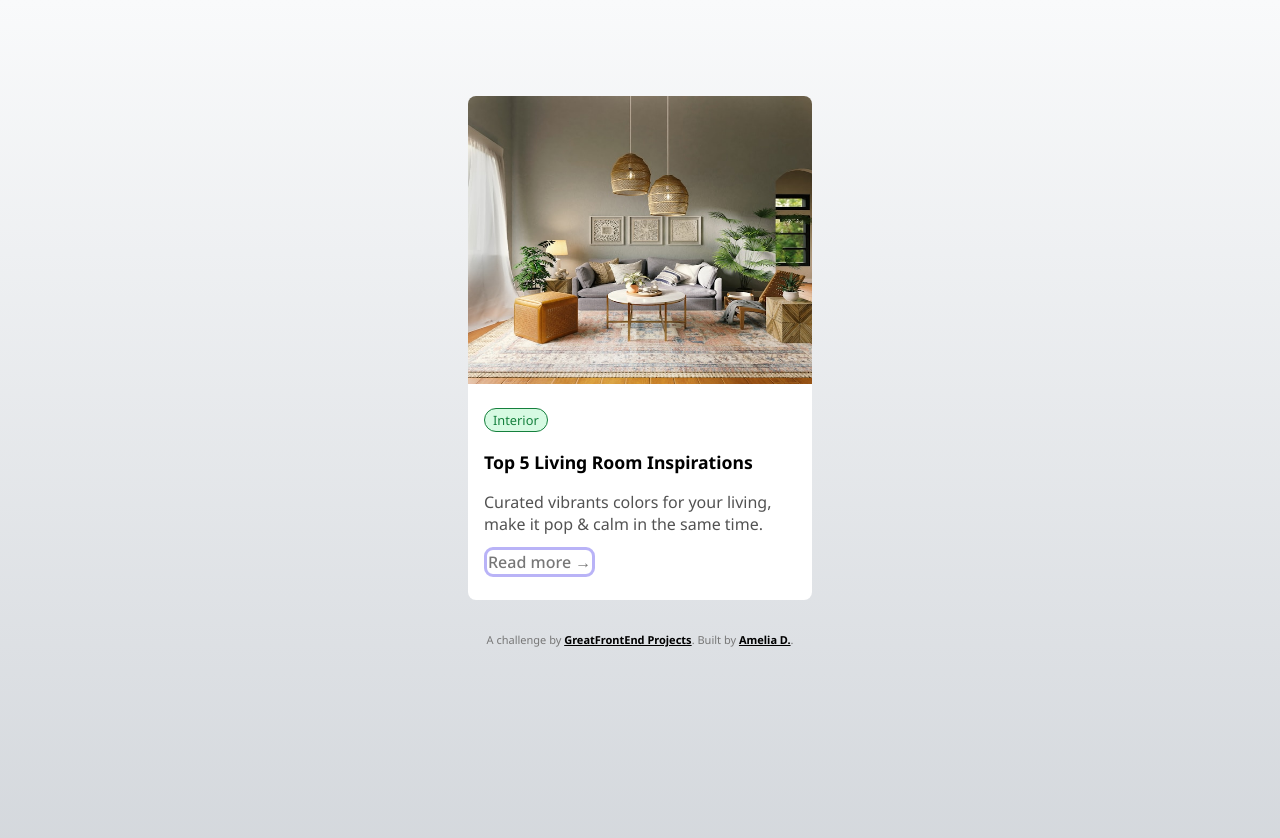
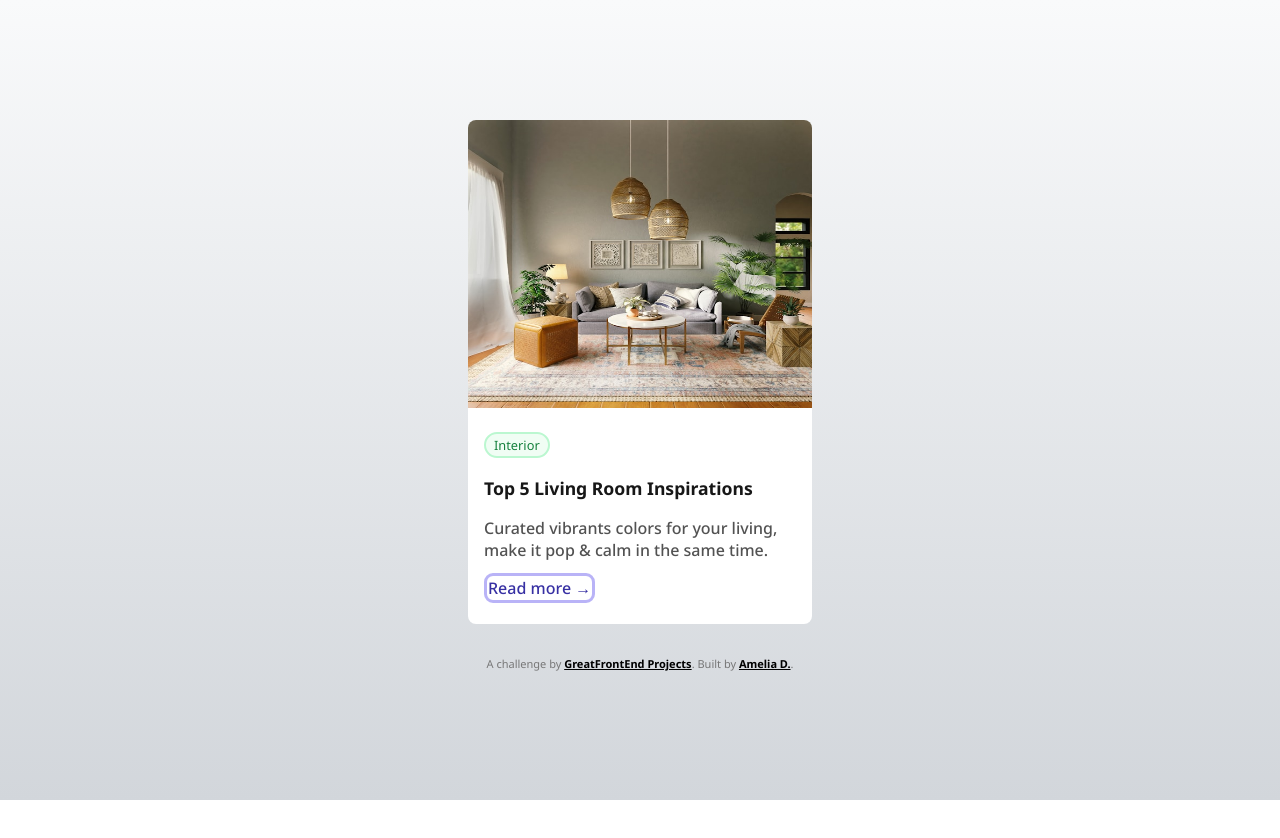
Before and after one commit to amelia2802/blog-card, a plain HTML site: page index.html in a window 1280 px wide. Both pictures are taken after a click on the link "Read more →". After the commit the page ends 800 px from the top, so only its background shows below. Drawn offline with Linux system fonts and the light colour scheme.

Commit message:
upgrade the style

```diff
--- a/css/style.css
+++ b/css/style.css
@@ -17,6 +17,7 @@ body{
   -webkit-font-smoothing: antialiased;
   -moz-osx-font-smoothing: grayscale;
   text-rendering: optimizeLegibility;
+  padding-top: 7.5rem;
 }
 
 .blog-card{
@@ -26,7 +27,6 @@ body{
   height: 31.5rem;
   border-radius: 0.5rem;
   background-color: #fff;
-  margin-top: 6rem;
 }
 
 .display{
@@ -46,20 +46,22 @@ img{
 
 .card-type{
   width: max-content;
-  background-color: #bbf7d09a;
+  background-color: #F0FDF4;
   color: #15803D;
   padding: 2px 8px;
   border-radius: 9999px;
   font-size: .8rem;
-  border: 1px solid #15803D;
+  border: 2px solid #BBF7D0;
 }
 
 .blog-title{
   font-size: 1.1rem;
+  color: #171717;
 }
 
 .blog-about{
   color: #525252;
+  font-weight: 500;
 }
 
 .ref-link{
@@ -68,10 +70,8 @@ img{
   text-decoration: none;
 }
 
-.ref-link:hover{
+.ref-link:hover,.ref-link:focus{
   color: #3730A3;
-}
-.ref-link:focus{
   border-radius: 9px;
   border: 3px solid #a099f5bc;
   padding: 1px;
```
